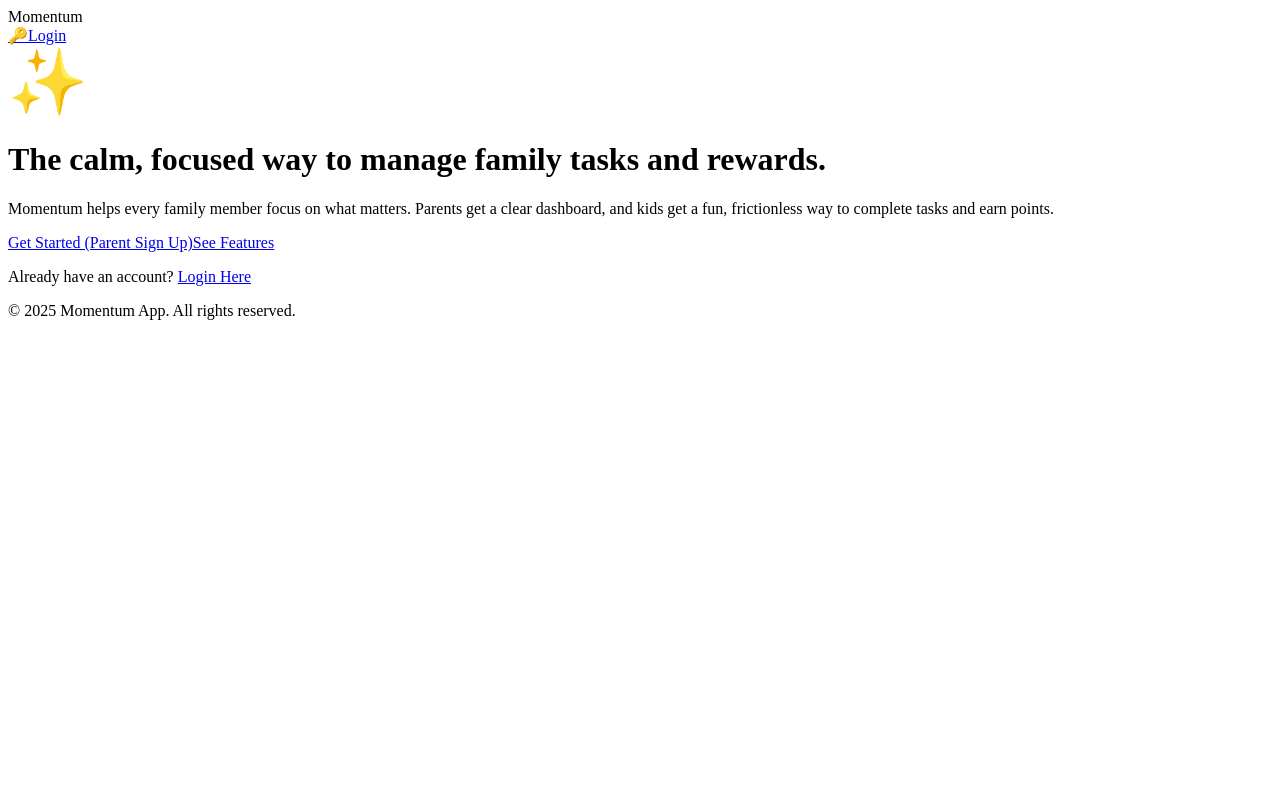
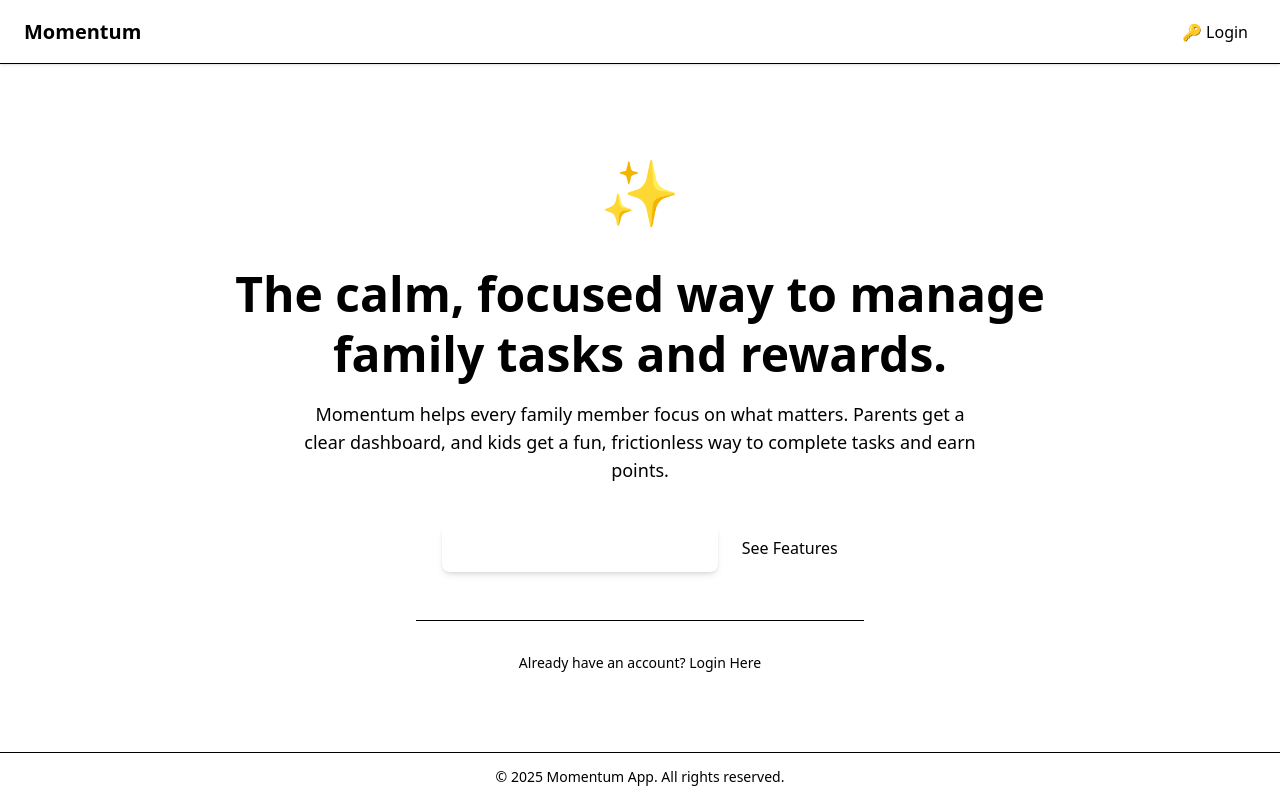
Before and after one commit to silkpanda/Momentum, a Next.js app: page / in a window 1280 px wide. Built offline with nearby package versions, Linux system fonts and the light colour scheme.

Commit message:
tailwind troubleshooting

```diff
--- a/app/global.css
+++ b/app/global.css
@@ -1,53 +1,2 @@
-/* ========================================================= */
-/* silkpanda/momentum-web/app/globals.css */
-/* Tailwind CSS-First Configuration & Semantic Color Roles */
-/* ========================================================= */
-
-/* Base Tailwind Directives */
-@tailwind base;
-@tailwind components;
-@tailwind utilities;
-
-/* 1. Define the semantic color variables (Default: Calm Light Theme) */
-:root {
-  /* Backgrounds (Source: Style Guide, 3.2 Default Themes) */
-  --color-bg-canvas: #F9FAFB;      /* bg-gray-50 */
-  --color-bg-surface: #FFFFFF;     /* bg-white */
-
-  /* Text (Source: Style Guide, 3.2 Default Themes) */
-  --color-text-primary: #111827;   /* text-gray-900 */
-  --color-text-secondary: #4B5563; /* text-gray-600 */
-
-  /* Actions/Borders (Source: Style Guide, 3.2 Default Themes) */
-  --color-action-primary: #4F46E5;  /* bg-indigo-600 */
-  --color-action-hover: #4338CA;   /* bg-indigo-700 (Approx) */
-  --color-border-subtle: #E5E7EB;  /* border-gray-200 */
-
-  /* Signals (Source: Style Guide, 3.2 Default Themes) */
-  --color-signal-success: #16A34A; /* text-green-600 */
-  --color-signal-alert: #DC2626;   /* text-red-600 */
-  --color-signal-focus: #FACC15;   /* bg-yellow-400 */
-}
-
-/* 2. Map the variables to Tailwind utility classes using @theme */
-@theme {
-  colors: {
-    'bg-canvas': 'var(--color-bg-canvas)',
-    'bg-surface': 'var(--color-bg-surface)',
-    'text-primary': 'var(--color-text-primary)',
-    'text-secondary': 'var(--color-text-secondary)',
-    'action-primary': 'var(--color-action-primary)',
-    'action-hover': 'var(--color-action-hover)',
-    'border-subtle': 'var(--color-border-subtle)',
-    'signal-success': 'var(--color-signal-success)',
-    'signal-alert': 'var(--color-signal-alert)',
-    'signal-focus': 'var(--color-signal-focus)',
-  }
-}
-
-/* 3. Apply custom font to all elements (Source: Style Guide, 2. Typography) */
-body {
-  font-family: 'Inter', system-ui, -apple-system, BlinkMacSystemFont, "Segoe UI", Roboto, "Helvetica Neue", Arial, "Noto Sans", sans-serif;
-  /* Apply canvas background to body */
-  @apply bg-bg-canvas;
-}
+/* Import the new Tailwind v4 engine */
+@import "tailwindcss";
--- a/app/layout.tsx
+++ b/app/layout.tsx
@@ -1,3 +1,5 @@
+import './global.css';
+
 export const metadata = {
   title: 'Next.js',
   description: 'Generated by Next.js',
--- /dev/null
+++ b/postcss.config.mjs
@@ -0,0 +1,6 @@
+const config = {
+  plugins: {
+    "@tailwindcss/postcss": {},
+  },
+};
+export default config;
--- /dev/null
+++ b/tailwind.config.js
@@ -0,0 +1,11 @@
+/** @type {import('tailwindcss').Config} */
+module.exports = {
+  content: [
+    './app/**/*.{js,ts,jsx,tsx,mdx}',
+    './components/**/*.{js,ts,jsx,tsx,mdx}',
+  ],
+  theme: {
+    extend: {},
+  },
+  plugins: [],
+}
```
Also changed, not shown: package.json (+4 -3 lines).
